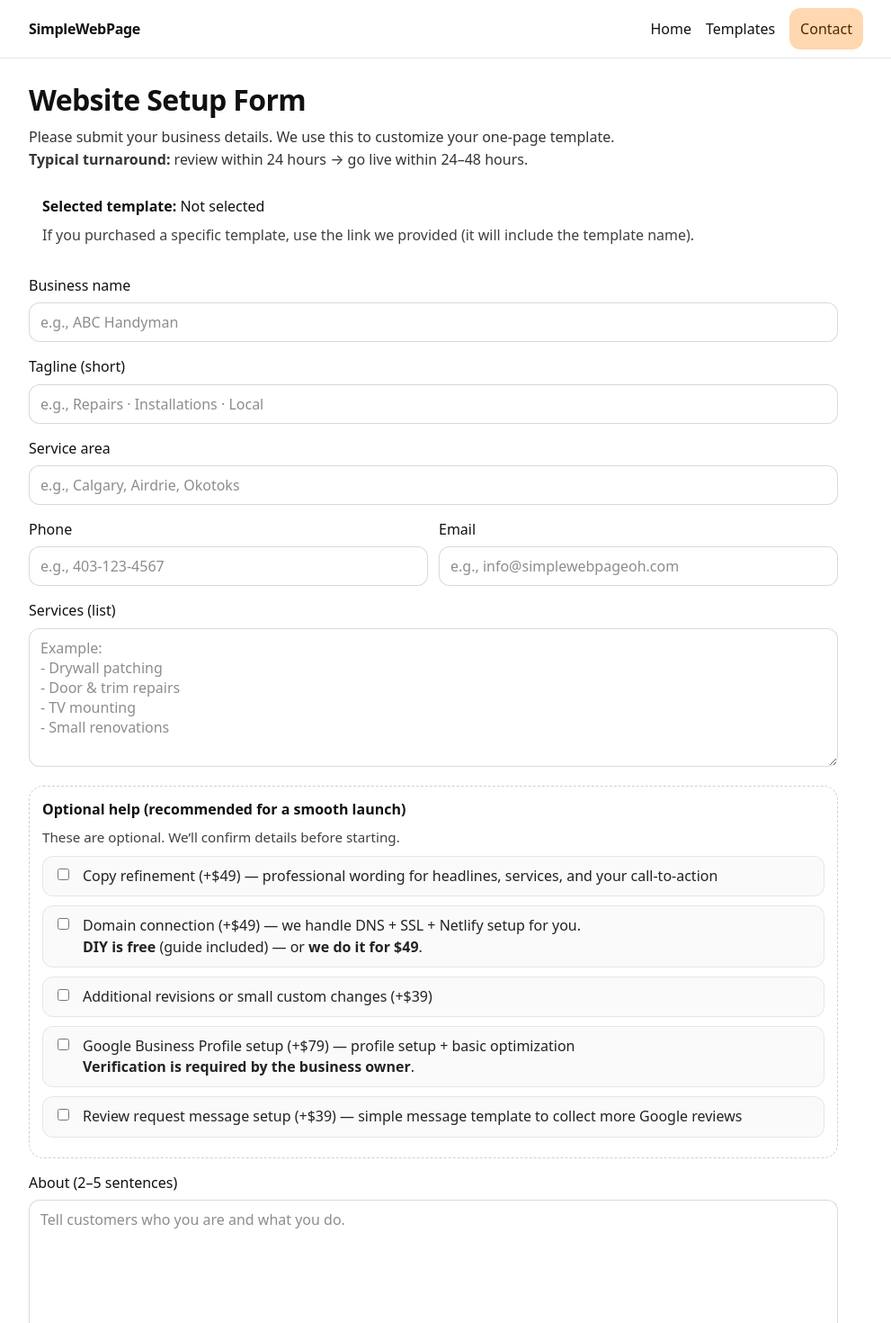
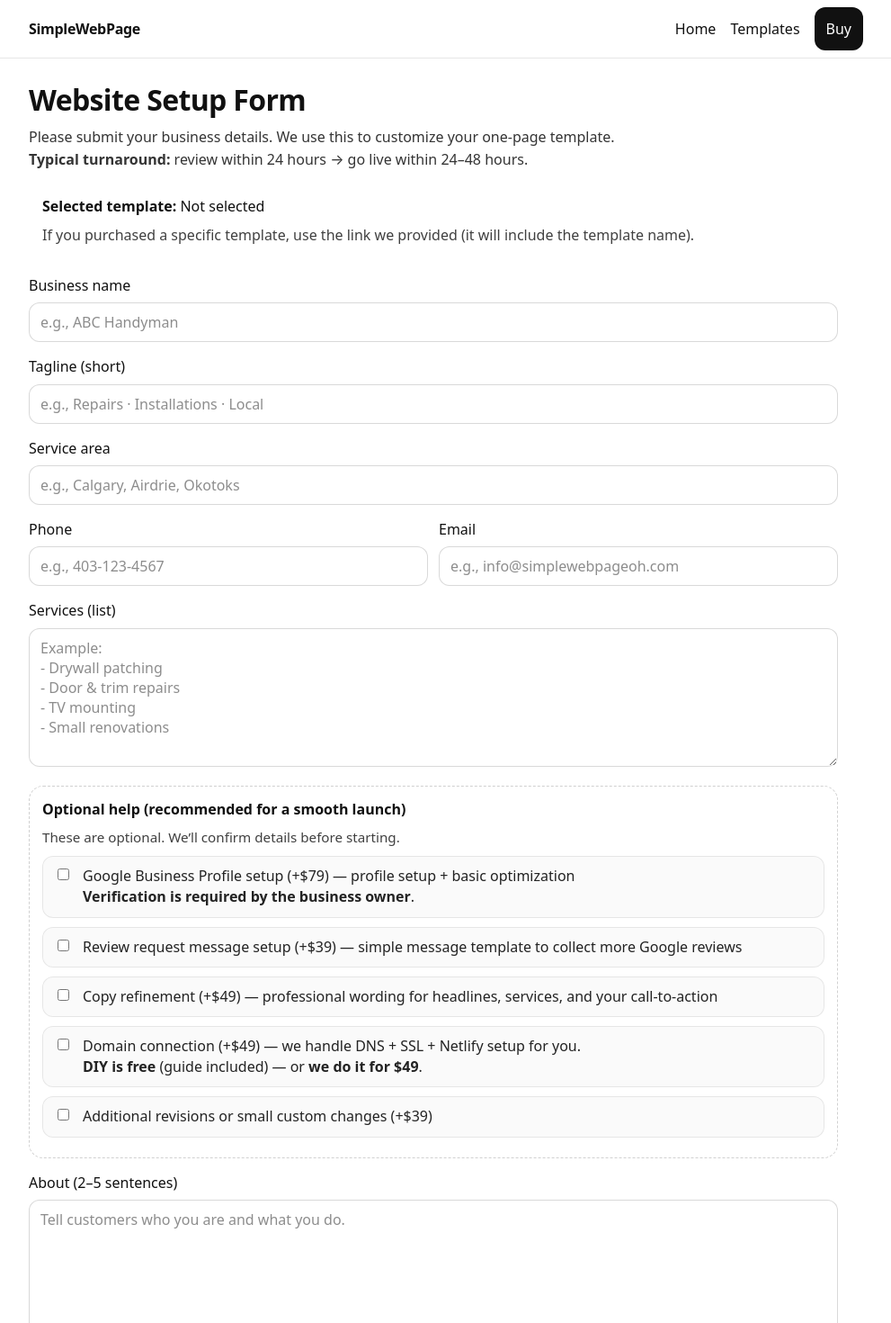
Before and after one commit to simplewebpageoh1/simplewebpage, a React (Vite) app: page /intake in a window 1280 px wide. Shown: the top 1470 px of the page at 90% size, without its empty margins (144-1135 px from the left). Built offline with nearby package versions, Linux system fonts and the light colour scheme; no server answers.

Commit message:
Route all Buy/Get Started CTAs to Contact + reordering add on lists intake

```diff
--- a/src/components/layout/Header.module.scss
+++ b/src/components/layout/Header.module.scss
@@ -31,24 +31,18 @@
 }
 
 .cta {
-  background: var(--color-primary);
-  color: var(--color-primary-text);
+  background: #111;
+  color: #fff;
   padding: 10px 12px;
   border-radius: var(--radius-md);
+  border: 1px solid rgba(0,0,0,.14);
+}
+
+.cta:hover{
+  filter: brightness(1.05);
 }
 
 
-
-
-/* ✅ 메인(Home) 페이지에서만 Header Contact 버튼을 검정색으로 */
-:global(.isHome) .cta{
-  background:#111;
-  color:#fff;
-  border:1px solid rgba(0,0,0,.14);
-}
-:global(.isHome) .cta:hover{
-  filter: brightness(1.05);
-}
 
 
 /* ✅ Mobile header: brand on 1st row, nav( Home / Templates / Contact ) on 2nd row */
--- a/src/components/layout/Header.tsx
+++ b/src/components/layout/Header.tsx
@@ -1,10 +1,15 @@
 // src/components/layout/Header.tsx
 // ✅ 모든 페이지 상단에 고정으로 보여줄 헤더(네비게이션)
 
-import { Link, NavLink } from "react-router-dom";
+import { Link, NavLink, useLocation } from "react-router-dom";
 import styles from "./Header.module.scss";
 
 export default function Header() {
+  const location = useLocation();
+  const isContact = location.pathname === "/contact";
+  // ✅ Contact 페이지에서 이미 query(template/plan/...)가 있는 경우, Buy를 눌러도 URL을 리셋하지 않도록 현재 search를 유지
+  const buyTo = isContact ? `/contact${location.search}` : "/contact?from=nav";
+
   return (
     <header className={styles.header}>
       <div className={`container ${styles.inner}`}>
@@ -25,10 +30,12 @@ export default function Header() {
 
           {/* ✅ 문의로 유도하는 CTA 버튼 */}
           <NavLink
-            to="/contact?from=nav"
+            to={buyTo}
             className={styles.cta}
             onClick={() => {
-              // ✅ nav에서 Contact를 누르면, 과거 데모 선택값으로 자동 채워지는 혼란을 방지
+              // ✅ "Contact 페이지에서 Buy 재클릭"은 아무것도 초기화하지 않음 (query 유지)
+              if (isContact) return;
+              // ✅ nav에서 Buy로 Contact로 갈 때, 과거 데모 선택값 자동 채움 혼란 방지
               try {
                 localStorage.removeItem("demoOrderDraft:v1");
                 sessionStorage.removeItem("orderFlow:fromDemo");
@@ -36,9 +43,7 @@ export default function Header() {
                 // ignore
               }
             }}
-          >
-            Contact
-          </NavLink>
+          >Buy</NavLink>
         </nav>
       </div>
     </header>
--- a/src/pages/Intake/Intake.tsx
+++ b/src/pages/Intake/Intake.tsx
@@ -40,7 +40,6 @@ export default function Intake() {
   // ✅ 섹션 순서 요청(선택)
   // 예: hero > services > about > why one-page? > contact
   const [layoutOrderRequest, setLayoutOrderRequest] = useState("");
-
 
   // ✅ Add-ons 선택(추가 요금)
   // - 체크박스를 선택해도 즉시 결제되지 않습니다.
@@ -109,18 +108,22 @@ export default function Intake() {
 
       <div className="container">
         <h1 className={styles.title}>Website Setup Form</h1>
-          <p className={styles.desc}>
-            Please submit your business details. We use this to customize your one-page template.
-            <br />
-            <strong>Typical turnaround:</strong> review within 24 hours → go live within 24–48 hours.
-          </p>
+        <p className={styles.desc}>
+          Please submit your business details. We use this to customize your
+          one-page template.
+          <br />
+          <strong>Typical turnaround:</strong> review within 24 hours → go live
+          within 24–48 hours.
+        </p>
 
         <div className={styles.selected}>
           <p className={styles.selectedLabel}>
-            <strong>Selected template:</strong> {template ? template : "Not selected"}
+            <strong>Selected template:</strong>{" "}
+            {template ? template : "Not selected"}
           </p>
           <p className={styles.selectedHint}>
-            If you purchased a specific template, use the link we provided (it will include the template name).
+            If you purchased a specific template, use the link we provided (it
+            will include the template name).
           </p>
         </div>
 
@@ -144,12 +147,21 @@ export default function Intake() {
 
           <label className={styles.label}>
             Business name
-            <input value={businessName} onChange={(e) => setBusinessName(e.target.value)} required placeholder="e.g., ABC Handyman" />
+            <input
+              value={businessName}
+              onChange={(e) => setBusinessName(e.target.value)}
+              required
+              placeholder="e.g., ABC Handyman"
+            />
           </label>
 
           <label className={styles.label}>
             Tagline (short)
-            <input value={tagline} onChange={(e) => setTagline(e.target.value)} placeholder="e.g., Repairs · Installations · Local" />
+            <input
+              value={tagline}
+              onChange={(e) => setTagline(e.target.value)}
+              placeholder="e.g., Repairs · Installations · Local"
+            />
           </label>
 
           <label className={styles.label}>
@@ -174,12 +186,22 @@ export default function Intake() {
           <div className={styles.row2}>
             <label className={styles.label}>
               Phone
-              <input value={phone} onChange={(e) => setPhone(e.target.value)} required placeholder="e.g., 403-123-4567" />
+              <input
+                value={phone}
+                onChange={(e) => setPhone(e.target.value)}
+                required
+                placeholder="e.g., 403-123-4567"
+              />
             </label>
 
             <label className={styles.label}>
               Email
-              <input value={email} onChange={(e) => setEmail(e.target.value)} required placeholder="e.g., info@simplewebpageoh.com" />
+              <input
+                value={email}
+                onChange={(e) => setEmail(e.target.value)}
+                required
+                placeholder="e.g., info@simplewebpageoh.com"
+              />
             </label>
           </div>
 
@@ -190,52 +212,20 @@ export default function Intake() {
               onChange={(e) => setServices(e.target.value)}
               required
               rows={6}
-              placeholder={"Example:\n- Drywall patching\n- Door & trim repairs\n- TV mounting\n- Small renovations"}
+              placeholder={
+                "Example:\n- Drywall patching\n- Door & trim repairs\n- TV mounting\n- Small renovations"
+              }
             />
           </label>
 
           {/* ✅ Add-ons 선택 (추가 요금) */}
           <div className={styles.addonsBlock}>
-            <div className={styles.addonsTitle}>Optional help (recommended for a smooth launch)</div>
+            <div className={styles.addonsTitle}>
+              Optional help (recommended for a smooth launch)
+            </div>
             <p className={styles.addonsHint}>
               These are optional. We’ll confirm details before starting.
             </p>
-
-            <label className={styles.checkRow}>
-              <input
-                type="checkbox"
-                name="addonCopywriting"
-                checked={addonCopywriting}
-                onChange={(e) => setAddonCopywriting(e.target.checked)}
-              />
-              <span>
-                Copy refinement (+$49) — professional wording for headlines, services, and your call-to-action
-              </span>
-            </label>
-
-            <label className={styles.checkRow}>
-              <input
-                type="checkbox"
-                name="addonDomainConnection"
-                checked={addonDomainConnection}
-                onChange={(e) => setAddonDomainConnection(e.target.checked)}
-              />
-              <span>
-                Domain connection (+$49) — we handle DNS + SSL + Netlify setup for you.
-                <br />
-                <strong>DIY is free</strong> (guide included) — or <strong>we do it for $49</strong>.
-              </span>
-            </label>
-
-            <label className={styles.checkRow}>
-              <input
-                type="checkbox"
-                name="addonExtraRevisions"
-                checked={addonExtraRevisions}
-                onChange={(e) => setAddonExtraRevisions(e.target.checked)}
-              />
-              <span>Additional revisions or small custom changes (+$39)</span>
-            </label>
 
             <label className={styles.checkRow}>
               <input
@@ -245,7 +235,8 @@ export default function Intake() {
                 onChange={(e) => setAddonGoogleBusiness(e.target.checked)}
               />
               <span>
-                Google Business Profile setup (+$79) — profile setup + basic optimization
+                Google Business Profile setup (+$79) — profile setup + basic
+                optimization
                 <br />
                 <strong>Verification is required by the business owner</strong>.
               </span>
@@ -258,7 +249,49 @@ export default function Intake() {
                 checked={addonReviewRequest}
                 onChange={(e) => setAddonReviewRequest(e.target.checked)}
               />
-              <span>Review request message setup (+$39) — simple message template to collect more Google reviews</span>
+              <span>
+                Review request message setup (+$39) — simple message template to
+                collect more Google reviews
+              </span>
+            </label>
+
+            <label className={styles.checkRow}>
+              <input
+                type="checkbox"
+                name="addonCopywriting"
+                checked={addonCopywriting}
+                onChange={(e) => setAddonCopywriting(e.target.checked)}
+              />
+              <span>
+                Copy refinement (+$49) — professional wording for headlines,
+                services, and your call-to-action
+              </span>
+            </label>
+
+            <label className={styles.checkRow}>
+              <input
+                type="checkbox"
+                name="addonDomainConnection"
+                checked={addonDomainConnection}
+                onChange={(e) => setAddonDomainConnection(e.target.checked)}
+              />
+              <span>
+                Domain connection (+$49) — we handle DNS + SSL + Netlify setup
+                for you.
+                <br />
+                <strong>DIY is free</strong> (guide included) — or{" "}
+                <strong>we do it for $49</strong>.
+              </span>
+            </label>
+
+            <label className={styles.checkRow}>
+              <input
+                type="checkbox"
+                name="addonExtraRevisions"
+                checked={addonExtraRevisions}
+                onChange={(e) => setAddonExtraRevisions(e.target.checked)}
+              />
+              <span>Additional revisions or small custom changes (+$39)</span>
             </label>
           </div>
 
@@ -281,7 +314,8 @@ export default function Intake() {
               placeholder="Example: hero > services > about > contact\nAvailable sections: hero, services, about, why one-page?, contact"
             />
             <small className={styles.hint}>
-              If you want a different section order, write it here. (We will apply it when building your final site.)
+              If you want a different section order, write it here. (We will
+              apply it when building your final site.)
             </small>
           </label>
 
@@ -312,10 +346,19 @@ export default function Intake() {
         <div className={styles.help}>
           <p>
             Need help with domain setup? Open the guide:
-            <a className={styles.pdfLink} href="/Domain-Hosting-Guide.pdf" target="_blank" rel="noreferrer"> Domain & Hosting Guide (PDF)</a>
+            <a
+              className={styles.pdfLink}
+              href="/Domain-Hosting-Guide.pdf"
+              target="_blank"
+              rel="noreferrer"
+            >
+              {" "}
+              Domain & Hosting Guide (PDF)
+            </a>
           </p>
           <p style={{ marginTop: 10, opacity: 0.85 }}>
-            Small fixes are included after go-live. Additional updates are available for a flat fee (+$39).
+            Small fixes are included after go-live. Additional updates are
+            available for a flat fee (+$39).
           </p>
         </div>
       </div>
```
Also changed, not shown: src/pages/DemoOnePage/DemoOnePage.tsx (+5 -35 lines).
